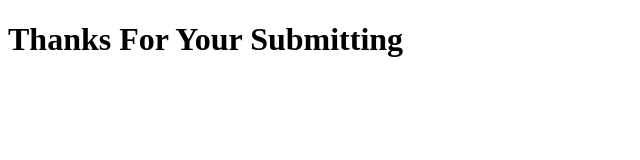
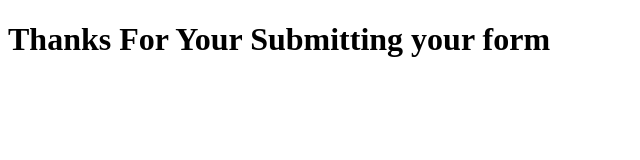
Before and after one commit to Ifte-Kharul/Medicine-Web, a plain HTML site: page result.html in a window 1280 px wide. Shown: the whole page, without its empty margins (0-640 px from the left). Drawn offline with Linux system fonts and the light colour scheme.

Commit message:
extra text

```diff
--- a/result.html
+++ b/result.html
@@ -6,6 +6,6 @@
     <title>Thanks for submitting</title>
 </head>
 <body>
-    <h1>Thanks For Your Submitting</h1>
+    <h1>Thanks For Your Submitting your form</h1>
 </body>
 </html>
```
